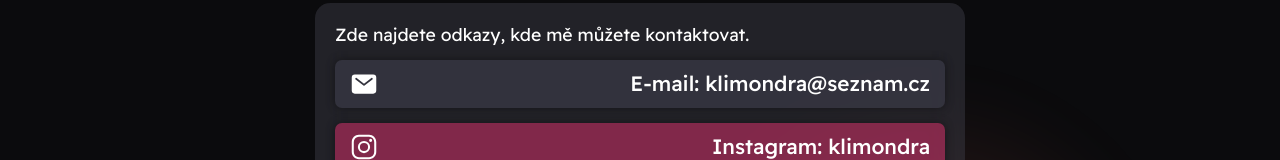
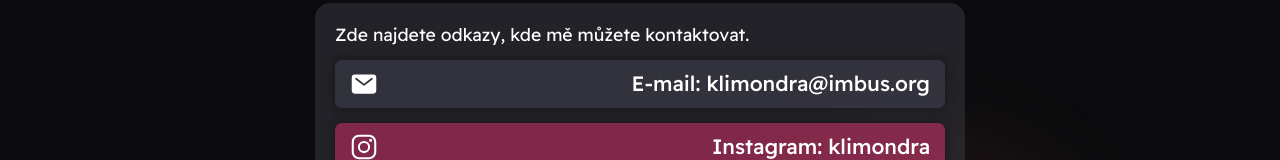
Before and after one commit to Klimondra/klimondra-web, a React (Create React App) app: page /contact in a window 1280 px wide. Shown: the part 334-494 px from the top of the page. Built offline with nearby package versions, Linux system fonts and the light colour scheme; a web font is replaced by a local one.

Commit message:
Chnaged E-mail

```diff
--- a/src/contentData/contactPageLinks.js
+++ b/src/contentData/contactPageLinks.js
@@ -3,9 +3,9 @@
 const ContactPageLinks = [
     {
         id: 1,
-        label: "E-mail: klimondra@seznam.cz",
+        label: "E-mail: klimondra@imbus.org",
         icon: IoMail,
-        link: "mailto:klimondra@seznam.cz?subject=Zpr%C3%A1va%20ze%20str%C3%A1nky%20kontakt%20na%20webu",
+        link: "mailto:klimondra@imbus.org?subject=Zpr%C3%A1va%20ze%20str%C3%A1nky%20kontakt%20na%20webu",
     },
     {
         id: 2,
```
